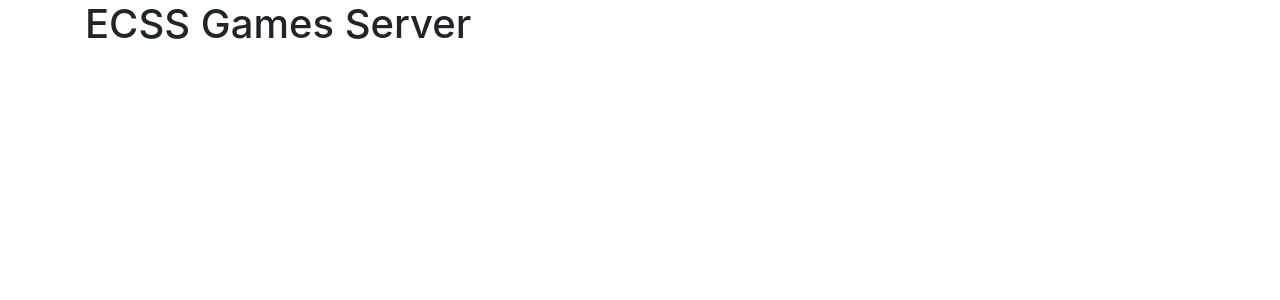
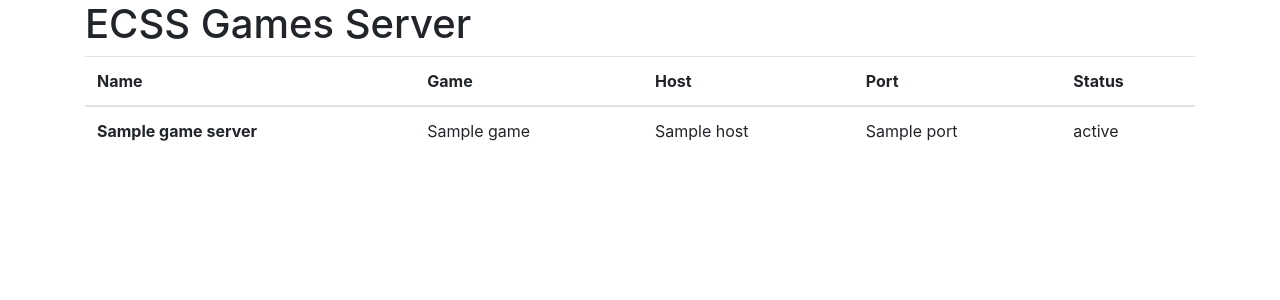
Before and after one commit to ecss-soton/games-server-status, a Django app: template status/templates/status/home.html in a window 1280 px wide. Shown: the top 300 px of the page. Run offline with Django 3.2, Linux system fonts and the light colour scheme; the template is opened without the code that fills it: most values are stand-ins (such as "Sample title", 1, 10 or a date in 2020); some libraries are stand-ins or nearby versions.

Commit message:
Show if the server up

```diff
--- a/status/templates/status/home.html
+++ b/status/templates/status/home.html
@@ -6,4 +6,26 @@
 
 {% block content %}
 <h1>ECSS Games Server</h1>
+<table class="table">
+  <thead>
+    <tr>
+      <th scope="col">Name</th>
+      <th scope="col">Game</th>
+      <th scope="col">Host</th>
+      <th scope="col">Port</th>
+      <th scope="col">Status</th>
+    </tr>
+  </thead>
+  <tbody>
+    {% for game_server in game_servers %}
+    <tr>
+      <th scope="row">{{ game_server.name }}</th>
+      <td>{{ game_server.game }}</td>
+      <td>{{ game_server.host }}</td>
+      <td>{{ game_server.port }}</td>
+      <td>{{ game_server.status }}</td>
+    </tr>
+    {% endfor %}
+  </tbody>
+</table>
 {% endblock %}
```
Also changed, not shown: status/views.py (+26 -1 lines).
